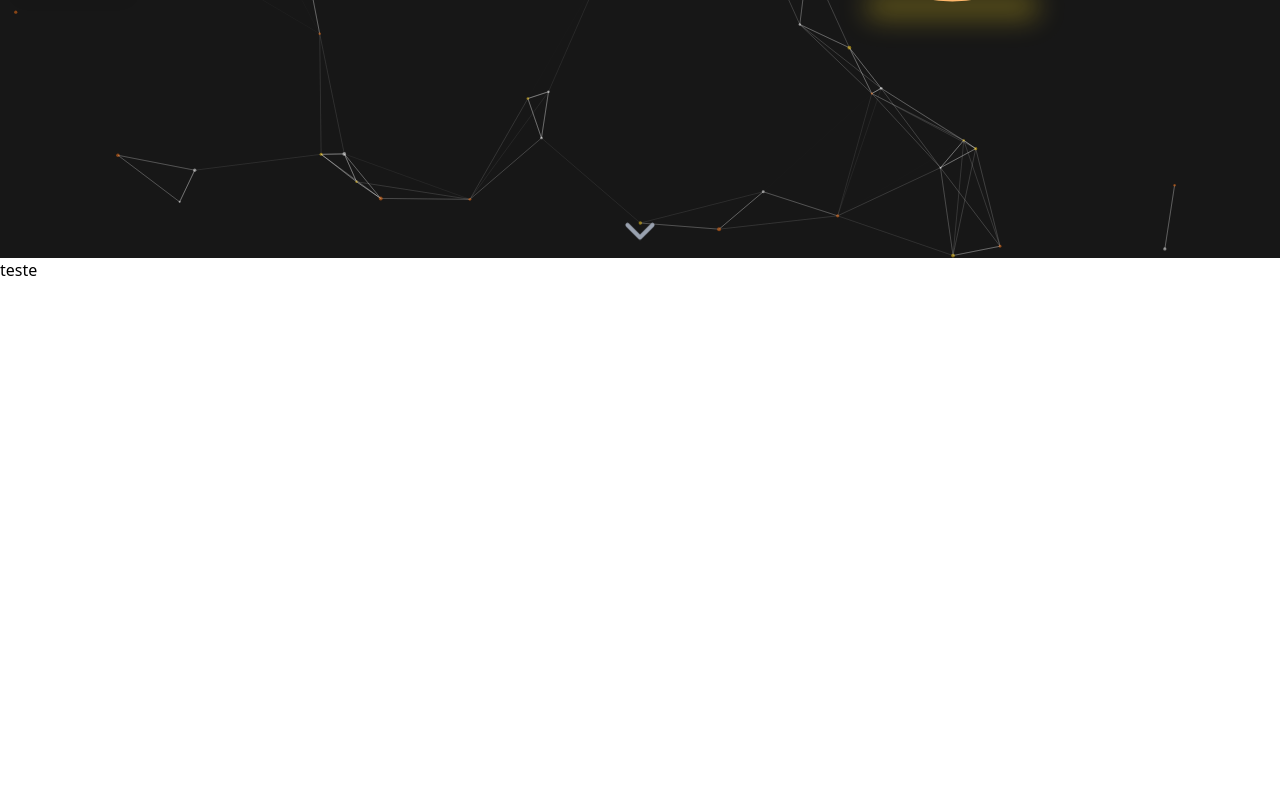
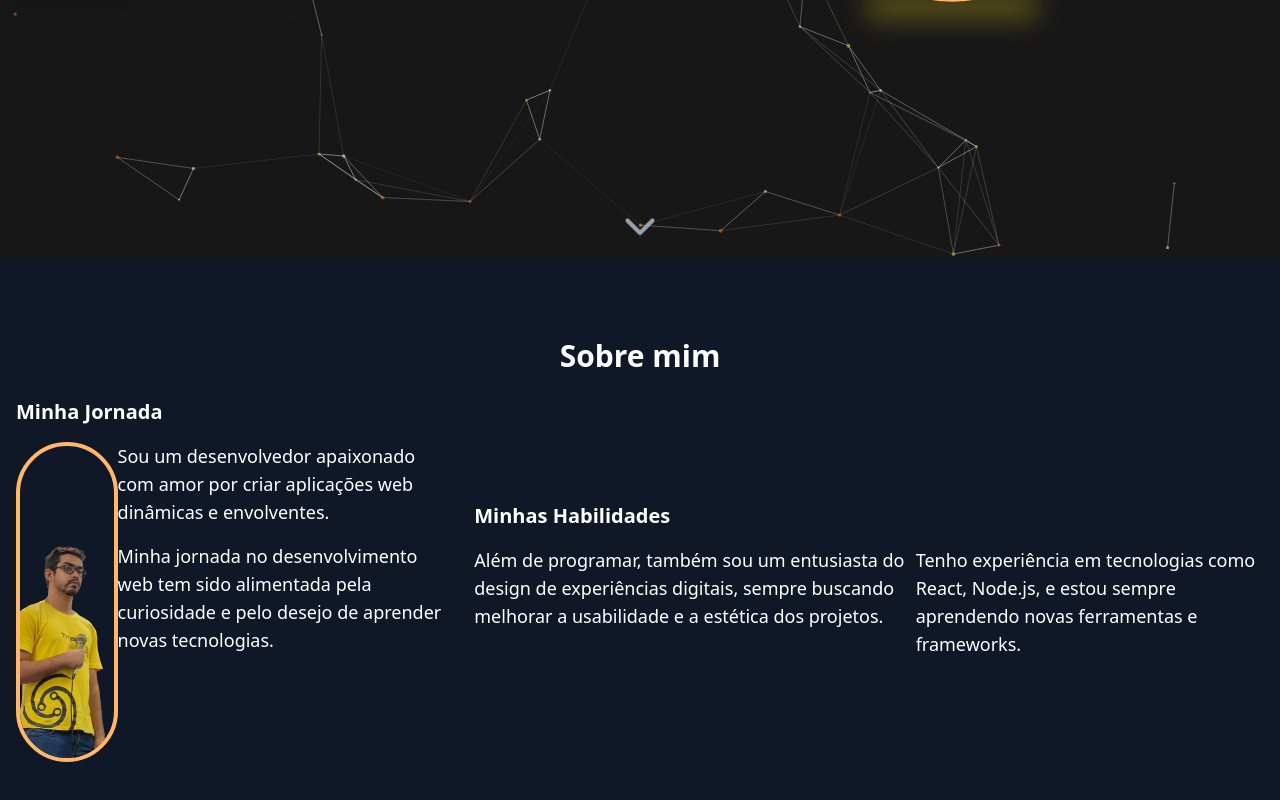
Before and after one commit to arnaldoliro/personal-site, a Next.js app: page / in a window 1280 px wide. Shown: the part 542-1342 px from the top of the page. Before the commit the page ends 824 px from the top, so only its background shows below. Built offline with nearby package versions, Linux system fonts and the light colour scheme.

Commit message:
feat: creating outline and body of about section

```diff
--- a/src/app/page.tsx
+++ b/src/app/page.tsx
@@ -1,10 +1,10 @@
 import Hero from "@/components/HeroSection";
-import PortfolioSection from "@/components/PortfloioSection";
+import AboutSection from "@/components/AboutSection";
 export default function Home() {
   return (
     <main className="relative">
       <Hero />
-      <PortfolioSection/>
+      <AboutSection />
     </main>
   );
 }
--- /dev/null
+++ b/src/components/AboutSection/index.tsx
@@ -0,0 +1,49 @@
+export default function AboutSection() {
+   return(
+    <section id="about" className="py-20 bg-gray-900 text-white">
+      <div className="container mx-auto px-4">
+        <h2 className="text-3xl text-center font-bold mb-6">Sobre mim</h2>
+        <div className="flex md:flex-row gap-6 mx-auto items-center">
+            <div className="container">
+                <h1 className="text-xl font-bold mb-4">Minha Jornada</h1>
+                <div className="flex">
+                    <div>
+                    <img
+                        src="/images/perfil.png"
+                        alt="Foto de perfil"
+                        className="w-64 h-64 md:w-80 md:h-80 rounded-full object-cover border-4 border-orange-300"
+                    />
+                </div>
+                <div>
+                    <p className="text-lg mb-4">
+                        Sou um desenvolvedor apaixonado com amor por criar aplicações web dinâmicas e envolventes.
+                    </p>
+                    <p className="text-lg">
+                        Minha jornada no desenvolvimento web tem sido alimentada pela curiosidade e pelo desejo de aprender novas tecnologias.
+                    </p>
+                </div>
+                </div>
+            </div>
+            <div>
+                <h1 className="text-xl font-bold mb-4">Minhas Habilidades</h1>
+                <div>
+                    {/*Isso vai virar um componente card de habilidades*/}
+                    <ul className="flex">
+                        <li>
+                            <p className="text-lg">
+                                Além de programar, também sou um entusiasta do design de experiências digitais, sempre buscando melhorar a usabilidade e a estética dos projetos.
+                            </p>
+                        </li>
+                        <li>
+                            <p className="text-lg">
+                                Tenho experiência em tecnologias como React, Node.js, e estou sempre aprendendo novas ferramentas e frameworks.
+                            </p>
+                        </li>
+                    </ul>
+                </div>
+            </div>
+        </div>
+      </div>
+    </section>
+   )
+}
--- a/src/components/PortfloioSection/index.tsx
+++ /dev/null
@@ -1,7 +0,0 @@
-export default function PortfolioSection() {
-   return(
-    <main className="bg-[#fff]">
-        teste
-    </main>
-   )
-}
```
